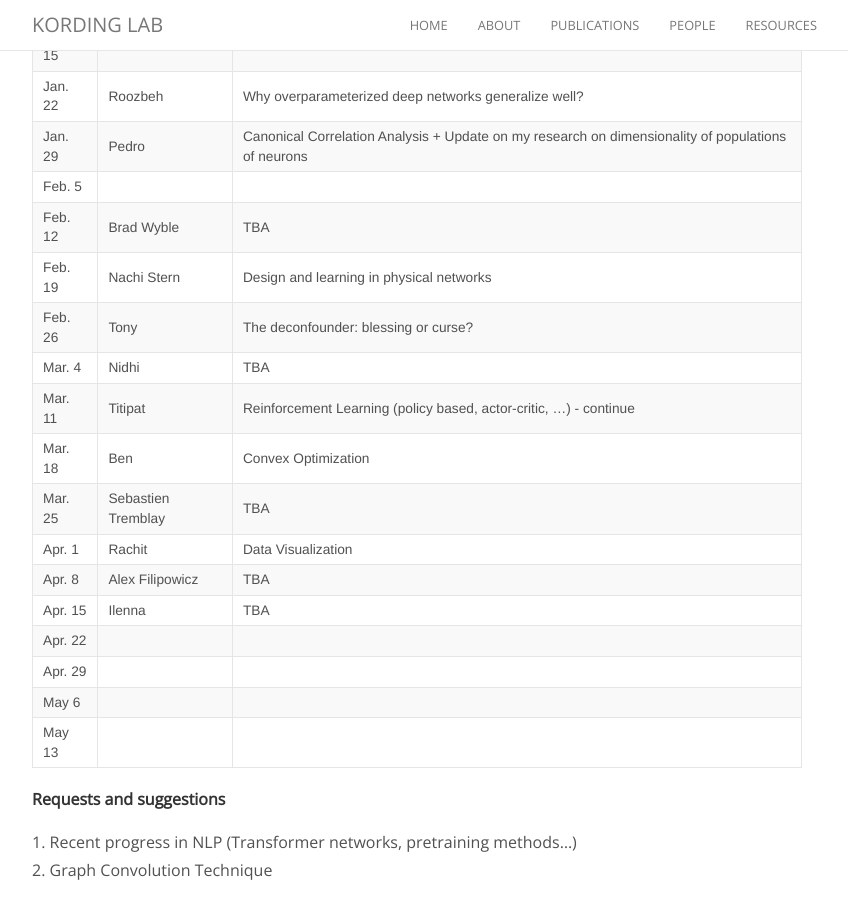
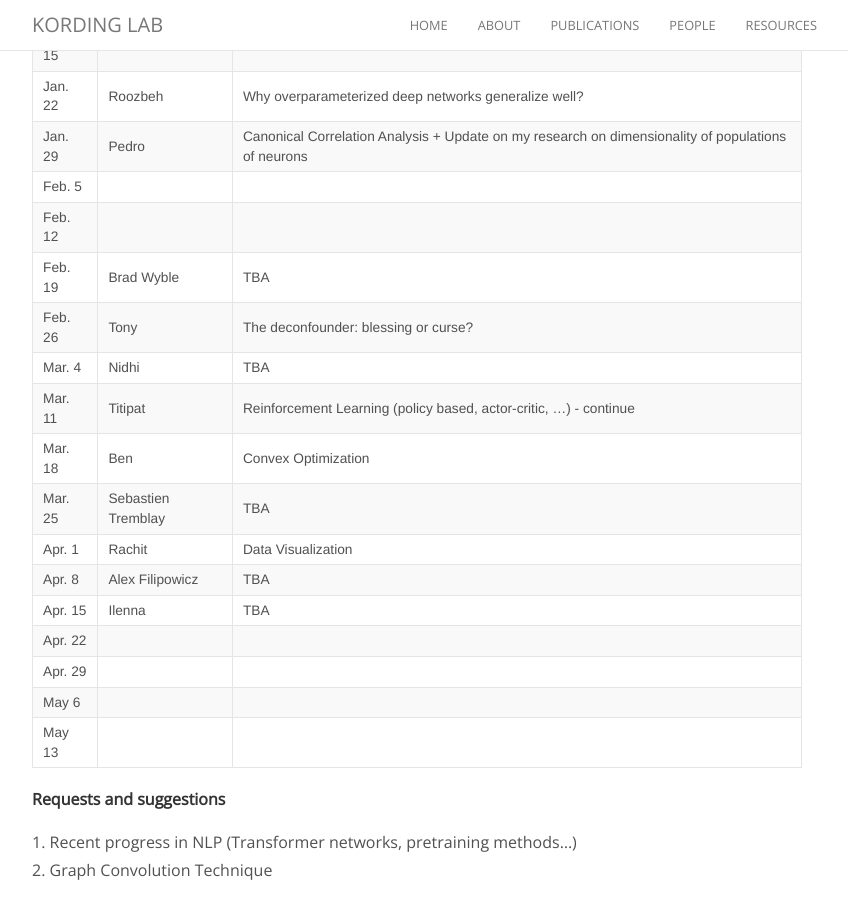
Before and after one commit to KordingLab/KordingLab.github.io, a Jekyll site: the page built from _posts/2018-08-29-upcoming-lab-teaching.md, in a window 1280 px wide and 900 px high, scrolled down 501 px. Shown: the whole window, without its empty margins (223-1071 px from the left). Built offline with Jekyll 4.4.1, drawn with Linux system fonts in a browser that asks for light colours; nearby versions of some CDN libraries; comment, search, counter and statistics services are not loaded.

Commit message:
Update 2018-08-29-upcoming-lab-teaching.md

```diff
--- a/_posts/2018-08-29-upcoming-lab-teaching.md
+++ b/_posts/2018-08-29-upcoming-lab-teaching.md
@@ -22,8 +22,8 @@ Get on the listserve for announcements: https://groups.google.com/forum/#!forum/
 | Jan. 22 | Roozbeh | Why overparameterized deep networks generalize well? |
 | Jan. 29 | Pedro | Canonical Correlation Analysis + Update on my research on dimensionality of populations of neurons |
 | Feb. 5 |  |  |
-| Feb. 12 | Brad Wyble | TBA |
-| Feb. 19 | Nachi Stern | Design and learning in physical networks |
+| Feb. 12 |  |  |
+| Feb. 19 | Brad Wyble | TBA |
 | Feb. 26 | Tony | The deconfounder: blessing or curse? |
 | Mar. 4 | Nidhi | TBA |
 | Mar. 11 | Titipat | Reinforcement Learning (policy based, actor-critic, ...) - continue |
```
